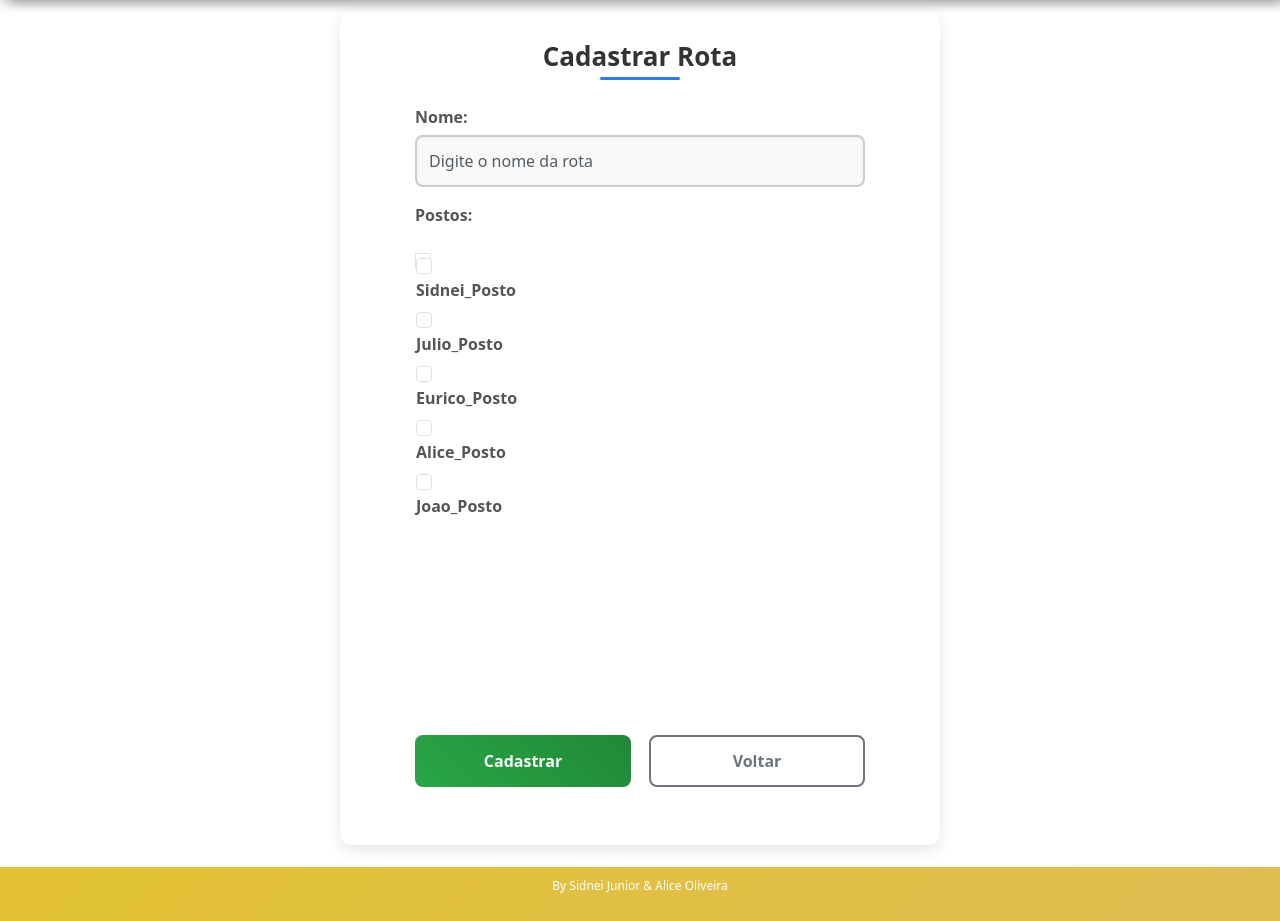
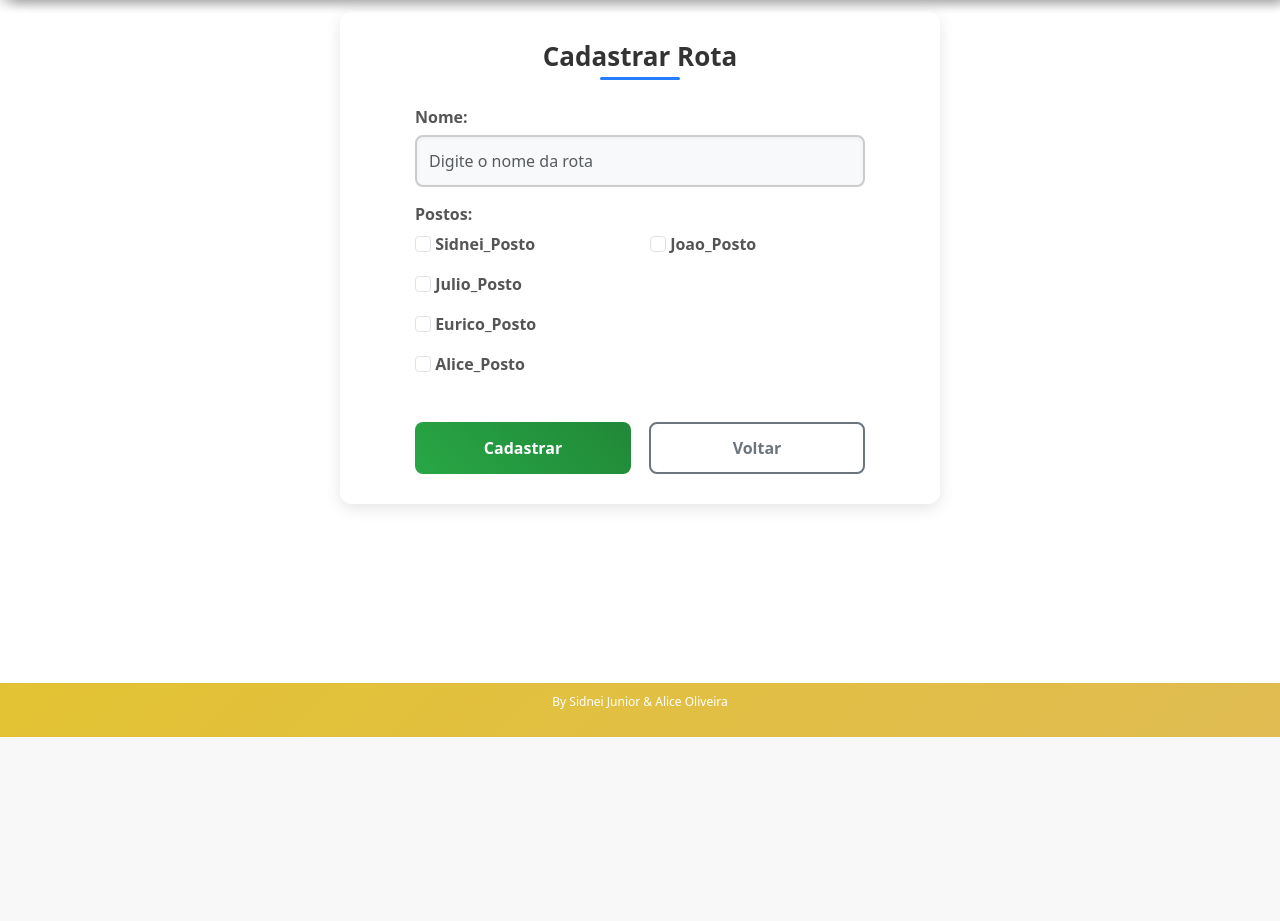
Before and after one commit to Sjuniorr6/vouchers-golden, a Django app: page /rota/novo/rota/ in a window 1280 px wide. Shown: the part 63-984 px from the top of the page. After the commit the page ends 800 px from the top, so only its background shows below. Run offline with Django 5.2, Linux system fonts and the light colour scheme; a user stored in the database is signed in; data comes from the database, SQL or seed files in the repository.

Commit message:
'postos'

```diff
--- a/rota/templates/rota_form.html
+++ b/rota/templates/rota_form.html
@@ -4,13 +4,12 @@
 {% block title %}Cadastrar Rota{% endblock %}
 
 {% block content %}
-
+<main>
   <style>
-/* Centraliza o container */
+    /* Container principal */
     .container {
         max-width: 600px;
         width: 90%;
-    height: 92%;
         margin: 50px auto;
         background-color: #ffffff;
         padding: 30px;
@@ -30,44 +29,34 @@
         margin-bottom: 25px;
         position: relative;
     }
-
-/* Linha decorativa abaixo do título (igual à página Novo Posto) */
     .titulo::after {
         content: "";
         width: 80px;
         height: 3px;
-    background: #277dff;  /* Cor azul do tracinho */
+        background: #277dff;
         display: block;
         margin: 5px auto 0;
         border-radius: 2px;
     }
 
-/* Formulário */
+    /* Estilização do formulário */
     form {
         width: 100%;
         max-width: 450px;
+    }
+    .form-group {
+        margin-bottom: 15px;
+        width: 100%;
         display: flex;
         flex-direction: column;
     }
-
-/* Campos do formulário */
-.form-group {
-    margin-bottom: 15px;
-    width: 100%;
-}
-
-/* Estilização do label */
     label {
         font-weight: bold;
         margin-bottom: 6px;
-    display: block;
         font-size: 16px;
         color: #555;
     }
-
-/* Campos de entrada */
     .form-control {
-    width: 100%;
         padding: 12px;
         font-size: 16px;
         background-color: #f8f9fa;
@@ -76,17 +65,25 @@ label {
         box-shadow: inset 0px 1px 4px rgba(0, 0, 0, 0.05);
         transition: border-color 0.3s ease-in-out, box-shadow 0.3s ease-in-out;
     }
-
-/* Efeito ao focar no campo */
     .form-control:focus {
         border-color: #277dff;
         box-shadow: 0px 0px 8px rgba(39, 125, 255, 0.4);
         outline: none;
     }
-
-/* Efeito hover nos campos */
     .form-control:hover {
         border-color: #277dff;
+    }
+
+    /* Organização dos checkboxes em duas colunas com no máximo 4 itens cada */
+    .checkbox-columns {
+        display: flex;
+        gap: 20px;
+    }
+    .checkbox-column {
+        flex: 1;
+    }
+    .checkbox-item {
+        margin-bottom: 10px;
     }
 
     /* Botões */
@@ -94,10 +91,8 @@ label {
         display: flex;
         justify-content: space-between;
         width: 100%;
-    margin-top: 450px;
+        margin-top: 30px;
     }
-
-/* Botão de cadastrar */
     .btn-success {
         width: 48%;
         padding: 12px;
@@ -109,14 +104,10 @@ label {
         border: none;
         transition: all 0.3s ease-in-out;
     }
-
-/* Efeito hover */
     .btn-success:hover {
         background: linear-gradient(45deg, #218838, #1e7e34);
         transform: scale(1.05);
     }
-
-/* Botão de voltar */
     .btn-secondary {
         width: 48%;
         padding: 12px;
@@ -130,43 +121,61 @@ label {
         text-align: center;
         text-decoration: none;
     }
-
-/* Efeito hover no botão de voltar */
     .btn-secondary:hover {
         background-color: #6c757d;
         color: white;
         transform: scale(1.05);
     }
 
-/* Ajustes para telas menores */
+    /* Responsividade */
     @media (max-width: 480px) {
-    .container {
-        width: 95%;
-        padding: 20px;
-    }
-
-    .titulo {
-        font-size: 22px;
-    }
-
         .btn-container {
             flex-direction: column;
             gap: 10px;
         }
-
         .btn-success, .btn-secondary {
             width: 100%;
+        }
+        .checkbox-columns {
+            flex-direction: column;
         }
     }
   </style>
 
   {% include "components/_navbar.html" %}
+
   <div class="container">
     <h2 class="titulo">Cadastrar Rota</h2>
 
     <form method="POST">
       {% csrf_token %}
-    {{ form.as_p }}
+
+      <div class="form-group">
+        {{ form.nome.label_tag }}
+        {{ form.nome }}
+        {% if form.nome.errors %}
+          <div class="error">{{ form.nome.errors }}</div>
+        {% endif %}
+      </div>
+
+      <div class="form-group">
+        {{ form.postos.label_tag }}
+        <div class="checkbox-columns">
+          <div class="checkbox-column">
+            {% for checkbox in form.postos|slice:":4" %}
+              <div class="checkbox-item">{{ checkbox }}</div>
+            {% endfor %}
+          </div>
+          <div class="checkbox-column">
+            {% for checkbox in form.postos|slice:"4:8" %}
+              <div class="checkbox-item">{{ checkbox }}</div>
+            {% endfor %}
+          </div>
+        </div>
+        {% if form.postos.errors %}
+          <div class="error">{{ form.postos.errors }}</div>
+        {% endif %}
+      </div>
 
       <div class="btn-container">
         <button type="submit" class="btn btn-success">Cadastrar</button>
@@ -174,5 +183,5 @@ label {
       </div>
     </form>
   </div>
-
+</main>
 {% endblock %}
--- a/voucers/settings.py
+++ b/voucers/settings.py
@@ -28,7 +28,7 @@ SECRET_KEY = os.environ.get('SECRET_KEY', 'chave_fallback_super_insegura')
 # SECURITY WARNING: don't run with debug turned on in production!
 DEBUG = True
 
-ALLOWED_HOSTS = ['gsvouchers.com.br','www.gsvouchers.com.br','52.73.62.28']
+ALLOWED_HOSTS = ['gsvouchers.com.br','www.gsvouchers.com.br','52.73.62.28','10.0.0.227']
 
 
 
```
Lines whose indentation alone changed are shown as unchanged.
